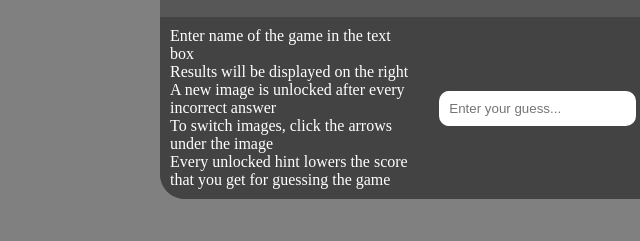
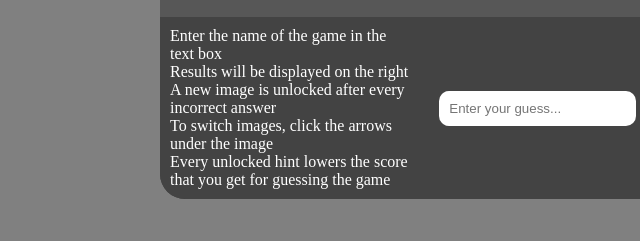
Before and after one commit to Vyxynn/gameGuesser, a plain HTML site: page index.html in a window 1280 px wide. Shown: the part 554-795 px from the top of the page, 64-704 px from the left. Drawn offline with Linux system fonts and the light colour scheme; files whose address does not match are found by name.

```diff
--- a/index.html
+++ b/index.html
@@ -21,7 +21,7 @@
             <div id="submitContainer">
                 <div class="rules">
                     <div id="rulesHide">
-                        <p>Enter name of the game in the text box</p>
+                        <p>Enter the name of the game in the text box</p>
                         <p>Results will be displayed on the right</p>
                         <p>A new image is unlocked after every incorrect answer</p>
                         <p>To switch images, click the arrows under the image</p>
```
Also changed, not shown: script.js (+0 -20 lines).
